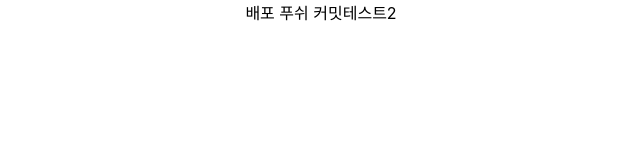
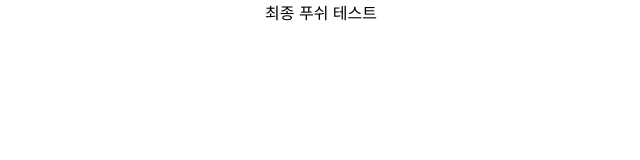
Before and after one commit to rws7130/react-teampj, a React (Create React App) app: page / in a window 1280 px wide. Shown: the top 160 px of the page, without its empty margins (319-959 px from the left). Built offline with nearby package versions, Linux system fonts and the light colour scheme.

Commit message:
push test1

```diff
--- a/src/App.js
+++ b/src/App.js
@@ -2,7 +2,7 @@ import logo from "./logo.svg";
 import "./App.css";
 
 function App() {
-  return <div className="App">배포 푸쉬 커밋테스트2</div>;
+  return <div className="App">최종 푸쉬 테스트</div>;
 }
 
 export default App;
```
Also changed, not shown: 1 other file (tests, documents, lock files or other folders).
